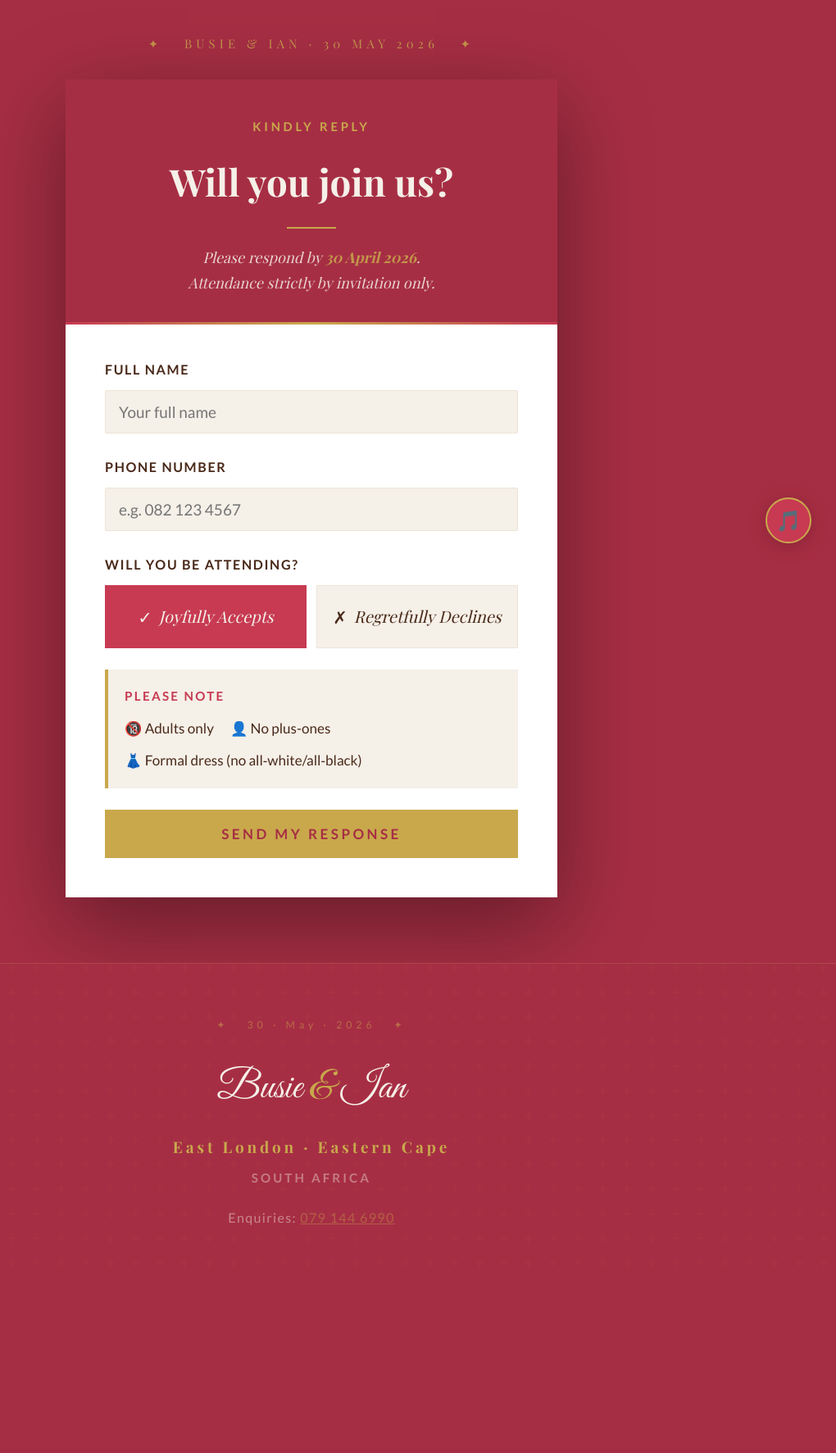
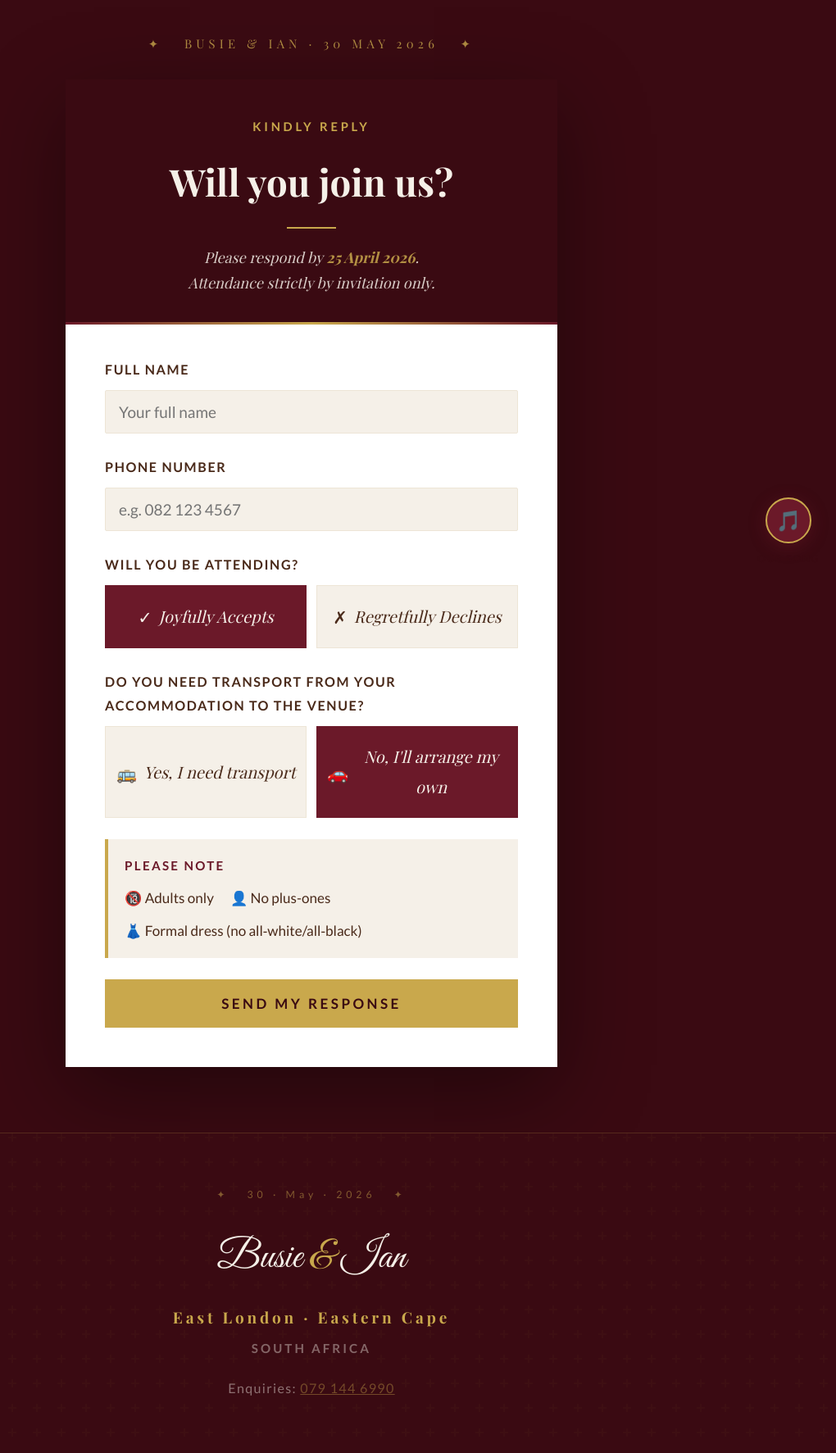
Before and after one commit to Sonwabise07/Busie-Wedding, a Flask app: page /rsvp in a window 1280 px wide, after a click that opens the changed part. Shown: the part 86-1859 px from the top of the page at 82% size, without its empty margins (260-1280 px from the left). Before the commit the page ends 1581 px from the top, so only its background shows below. Run offline with Flask 3, Linux system fonts and the light colour scheme; some web fonts are replaced.

Commit message:
Do you need transportation feature

```diff
--- a/app.py
+++ b/app.py
@@ -27,17 +27,18 @@ class Guest(db.Model):
     id         = db.Column(db.Integer, primary_key=True)
     name       = db.Column(db.String(200), nullable=False)
     token      = db.Column(db.String(64), unique=True, nullable=False)
-    used       = db.Column(db.Boolean, default=False)          # RSVP submitted
+    used       = db.Column(db.Boolean, default=False)
     created_at = db.Column(db.DateTime, default=datetime.utcnow)
     rsvp       = db.relationship('RSVP', backref='guest', uselist=False)
 
 class RSVP(db.Model):
-    id           = db.Column(db.Integer, primary_key=True)
-    guest_token  = db.Column(db.String(64), db.ForeignKey('guest.token'), nullable=True)
-    full_name    = db.Column(db.String(200), nullable=False)
-    phone        = db.Column(db.String(30), nullable=False)
-    attending    = db.Column(db.Boolean, nullable=False)
-    submitted_at = db.Column(db.DateTime, default=datetime.utcnow)
+    id              = db.Column(db.Integer, primary_key=True)
+    guest_token     = db.Column(db.String(64), db.ForeignKey('guest.token'), nullable=True)
+    full_name       = db.Column(db.String(200), nullable=False)
+    phone           = db.Column(db.String(30), nullable=False)
+    attending       = db.Column(db.Boolean, nullable=False)
+    transport_needed = db.Column(db.Boolean, default=False)   # NEW FIELD
+    submitted_at    = db.Column(db.DateTime, default=datetime.utcnow)
 
 class GiftClaim(db.Model):
     id           = db.Column(db.Integer, primary_key=True)
@@ -45,6 +46,10 @@ class GiftClaim(db.Model):
     claimer_name = db.Column(db.String(200), nullable=False)
     claimer_phone = db.Column(db.String(30), nullable=False)
     claimed_at   = db.Column(db.DateTime, default=datetime.utcnow)
+
+# ─────────────────────────────────────────
+# GIFT CATALOGUE (max 2 per item)
+# ─────────────────────────────────────────
 
 GIFTS = [
     {"id": "cutlery", "name": "Cutlery Set", "description": "16–24 piece stainless steel cutlery set", "icon": "🍴",
@@ -93,8 +98,7 @@ MAX_PER_GIFT = 2
 # ─────────────────────────────────────────
 
 def validate_sa_phone(phone):
-    """Return True if phone is exactly 10 digits starting with 0."""
-    cleaned = re.sub(r'\D', '', phone)   # remove spaces, dashes, etc.
+    cleaned = re.sub(r'\D', '', phone)
     return bool(re.fullmatch(r'0\d{9}', cleaned))
 
 # ─────────────────────────────────────────
@@ -113,12 +117,12 @@ def rsvp():
         guest = Guest.query.filter_by(token=token).first()
 
     if request.method == 'POST':
-        full_name  = request.form.get('full_name', '').strip()
-        phone      = request.form.get('phone', '').strip()
-        attending  = request.form.get('attending') == 'yes'
-        form_token = request.form.get('token')
+        full_name   = request.form.get('full_name', '').strip()
+        phone       = request.form.get('phone', '').strip()
+        attending   = request.form.get('attending') == 'yes'
+        transport   = request.form.get('transport_needed') == 'yes'   # NEW
+        form_token  = request.form.get('token')
 
-        # Validation
         if not full_name or not phone:
             flash('Please fill in your name and phone number.', 'error')
             return redirect(url_for('rsvp', token=form_token))
@@ -134,13 +138,11 @@ def rsvp():
                 flash('You have already submitted your RSVP.', 'error')
                 return redirect(url_for('rsvp', token=form_token))
         else:
-            # For public RSVP (no token), check if phone number already used
             existing = RSVP.query.filter_by(phone=phone).first()
             if existing:
                 flash('This phone number has already submitted an RSVP.', 'error')
                 return redirect(url_for('rsvp'))
 
-        # Mark guest as used if token exists
         if form_token:
             g = Guest.query.filter_by(token=form_token).first()
             if g:
@@ -150,7 +152,8 @@ def rsvp():
             guest_token=form_token or None,
             full_name=full_name,
             phone=phone,
-            attending=attending
+            attending=attending,
+            transport_needed=transport   # NEW
         )
         db.session.add(new_rsvp)
         db.session.commit()
@@ -198,13 +201,11 @@ def claim_gift():
         flash('Gift not found.', 'error')
         return redirect(url_for('gifts'))
 
-    # Check total availability (max 2 per gift)
     total_claimed = GiftClaim.query.filter_by(gift_id=gift_id).count()
     if total_claimed >= MAX_PER_GIFT:
         flash(f'Sorry, the {gift["name"]} has already been fully claimed.', 'error')
         return redirect(url_for('gifts'))
 
-    # Prevent same person claiming same gift twice
     already_claimed = GiftClaim.query.filter_by(
         gift_id=gift_id,
         claimer_name=claimer_name,
@@ -322,11 +323,12 @@ def export_csv():
     rsvps = RSVP.query.order_by(RSVP.submitted_at.desc()).all()
     output = io.StringIO()
     writer = csv.writer(output)
-    writer.writerow(['Name', 'Phone', 'Attending', 'Submitted'])
+    writer.writerow(['Name', 'Phone', 'Attending', 'Transport Needed', 'Submitted'])
     for r in rsvps:
         writer.writerow([
             r.full_name, r.phone,
             'Yes' if r.attending else 'No',
+            'Yes' if r.transport_needed else 'No',
             r.submitted_at.strftime('%d %b %Y %H:%M')
         ])
     output.seek(0)
@@ -356,11 +358,14 @@ def export_gifts_csv():
                      download_name='gift-claims.csv')
 
 # ─────────────────────────────────────────
-# INIT DATABASE
+# INIT DATABASE (auto-adds new column if using SQLite)
 # ─────────────────────────────────────────
 
 with app.app_context():
     db.create_all()
+    # For PostgreSQL on Railway, if the column doesn't exist, you may need to add it manually:
+    # ALTER TABLE rsvp ADD COLUMN transport_needed BOOLEAN DEFAULT FALSE;
+    # This is safe to run after deployment.
 
 if __name__ == '__main__':
     app.run(debug=True)
--- a/static/css/style.css
+++ b/static/css/style.css
@@ -5,9 +5,9 @@
 ══════════════════════════════════════════ */
 
 :root {
-  --burgundy:      #c73A52;      /* new light burgundy */
-  --burgundy-deep: #a62e44;      /* slightly darker for depth (10% darker than #c73A52) */
-  --burgundy-mid:  #d55a6e;      /* lighter for hover effects (20% lighter) */
+  --burgundy:      #6B1929;
+  --burgundy-deep: #3a0a12;
+  --burgundy-mid:  #8B2535;
   --gold:          #C9A84C;
   --gold-light:    #e8c97a;
   --cream:         #F5F0E8;
@@ -22,7 +22,7 @@
   --font-sans:    'Lato', 'Segoe UI', Arial, sans-serif;
 
   --radius:     4px;
-  --shadow:     0 8px 40px rgba(199, 58, 82, 0.18);  /* updated shadow to match new color */
+  --shadow:     0 8px 40px rgba(107, 25, 41, 0.18);
   --transition: 0.35s ease;
 }
 
@@ -504,6 +504,22 @@ a { color: inherit; text-decoration: none; }
 .rsvp-pill-toggle input#no:checked + label { background: var(--text-mid); border-color: var(--text-mid); color: var(--cream); }
 .pill-icon { font-style: normal; font-size: 1.1rem; }
 
+
+/* Existing attendance pills */
+.rsvp-pill-toggle input#yes:checked + label,
+.rsvp-pill-toggle input#no:checked + label {
+  background: var(--burgundy);
+  border-color: var(--burgundy);
+  color: var(--cream);
+}
+
+/* NEW: Transport pills highlight */
+.rsvp-pill-toggle input#transport_yes:checked + label,
+.rsvp-pill-toggle input#transport_no:checked + label {
+  background: var(--burgundy);
+  border-color: var(--burgundy);
+  color: var(--cream);
+}
 /* Reminders */
 .rsvp-reminders {
   background: var(--cream);
--- a/templates/index.html
+++ b/templates/index.html
@@ -5,7 +5,7 @@
 <style>
 .hero {
   min-height: 100vh;
-  background: #a62e44;
+  background: #4a0f1e;
   display: flex;
   flex-direction: column;
   align-items: center;
--- a/templates/rsvp.html
+++ b/templates/rsvp.html
@@ -23,7 +23,7 @@
           </p>
         {% else %}
           <p style="font-family:var(--font-serif);font-size:0.95rem;color:var(--cream);font-style:italic;line-height:1.7;opacity:0.85;margin-top:8px;">
-            Please respond by <strong style="color:var(--gold);">30 April 2026</strong>.<br />
+            Please respond by <strong style="color:var(--gold);">25 April 2026</strong>.<br />
             Attendance strictly by invitation only.
           </p>
         {% endif %}
@@ -57,7 +57,16 @@
           </div>
         </div>
 
-        <!-- MESSAGE FIELD REMOVED -->
+        <!-- Transport pills - now with highlight CSS -->
+        <div class="form-group">
+          <label class="form-label">Do you need transport from your accommodation to the venue?</label>
+          <div class="rsvp-pill-toggle" style="grid-template-columns: 1fr 1fr;">
+            <input type="radio" id="transport_yes" name="transport_needed" value="yes" />
+            <label for="transport_yes" class="rsvp-pill"><span class="pill-icon">🚌</span> Yes, I need transport</label>
+            <input type="radio" id="transport_no" name="transport_needed" value="no" checked />
+            <label for="transport_no" class="rsvp-pill"><span class="pill-icon">🚗</span> No, I'll arrange my own</label>
+          </div>
+        </div>
 
         <div class="rsvp-reminders">
           <p class="rsvp-reminders-title">Please note</p>
```
Also changed, not shown: templates/admin/dashboard.html (+9 -1 lines), templates/thank_you.html (+28 -2 lines).
